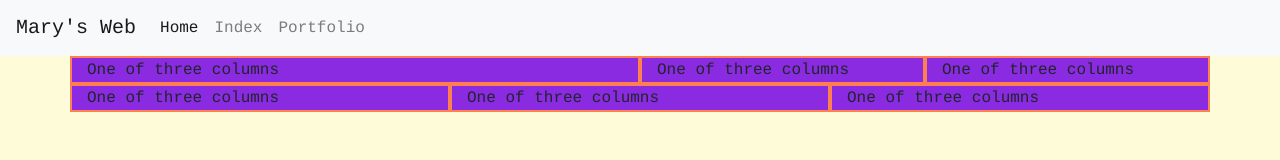
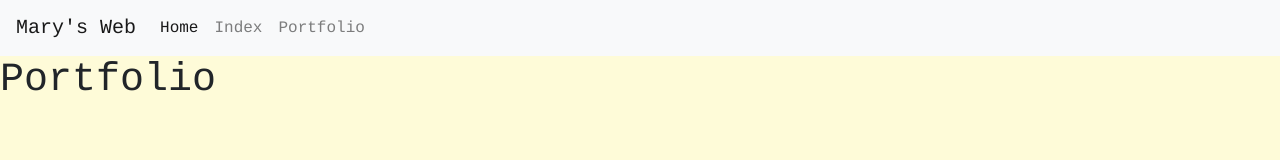
Before and after one commit to mmoralesross/homework2, a plain HTML site: page portfolio.html in a window 1280 px wide. Drawn offline with nearby package versions, Linux system fonts and the light colour scheme.

Commit message:
adding class row to indext portfolio and contact

```diff
--- a/portfolio.html
+++ b/portfolio.html
@@ -7,12 +7,6 @@
     <title>Document</title>
 
     <style>
-.row {
-    background-color: blueviolet;
-}
-.row > div {
-    border: 2px solid coral;
-}
 
 body {
       padding: 0;
@@ -26,6 +20,8 @@ body {
     </style>
 </head>
 <body>
+
+
   <nav class="navbar navbar-expand-lg navbar-light bg-light">
     <a class="navbar-brand" href="#">Mary's Web</a>
     <button class="navbar-toggler" type="button" data-toggle="collapse" data-target="#navbarSupportedContent" aria-controls="navbarSupportedContent" aria-expanded="false" aria-label="Toggle navigation">
@@ -50,33 +46,21 @@ body {
 
         </div>
       </nav>
-
+      <h1>Portfolio</h1>
 <div class="container">
         <div class="row">
-          <div class="col-sm-6">
-            One of three columns
+          <div class="col-sm-4">
+
           </div>
 
-          <div class="col-sm-3">
-            One of three columns
+          <div class="col-sm-4">
+
           </div>
-          <div class="col-sm-3">
-            One of three columns
+          <div class="col-sm-4">
+
           </div>
         </div>
-        <div class="row">
-            <div class="col-sm">
-              One of three columns
-            </div>
 
-            <div class="col-sm">
-              One of three columns
-            </div>
-            <div class="col-sm">
-              One of three columns
-            </div>
-          </div>
-</div>
 
 
 <script src="https://code.jquery.com/jquery-3.5.1.slim.min.js" integrity="sha384-DfXdz2htPH0lsSSs5nCTpuj/zy4C+OGpamoFVy38MVBnE+IbbVYUew+OrCXaRkfj" crossorigin="anonymous"></script>
```
Also changed, not shown: contact.html (+13 -2 lines), index.html (+27 -1 lines).
